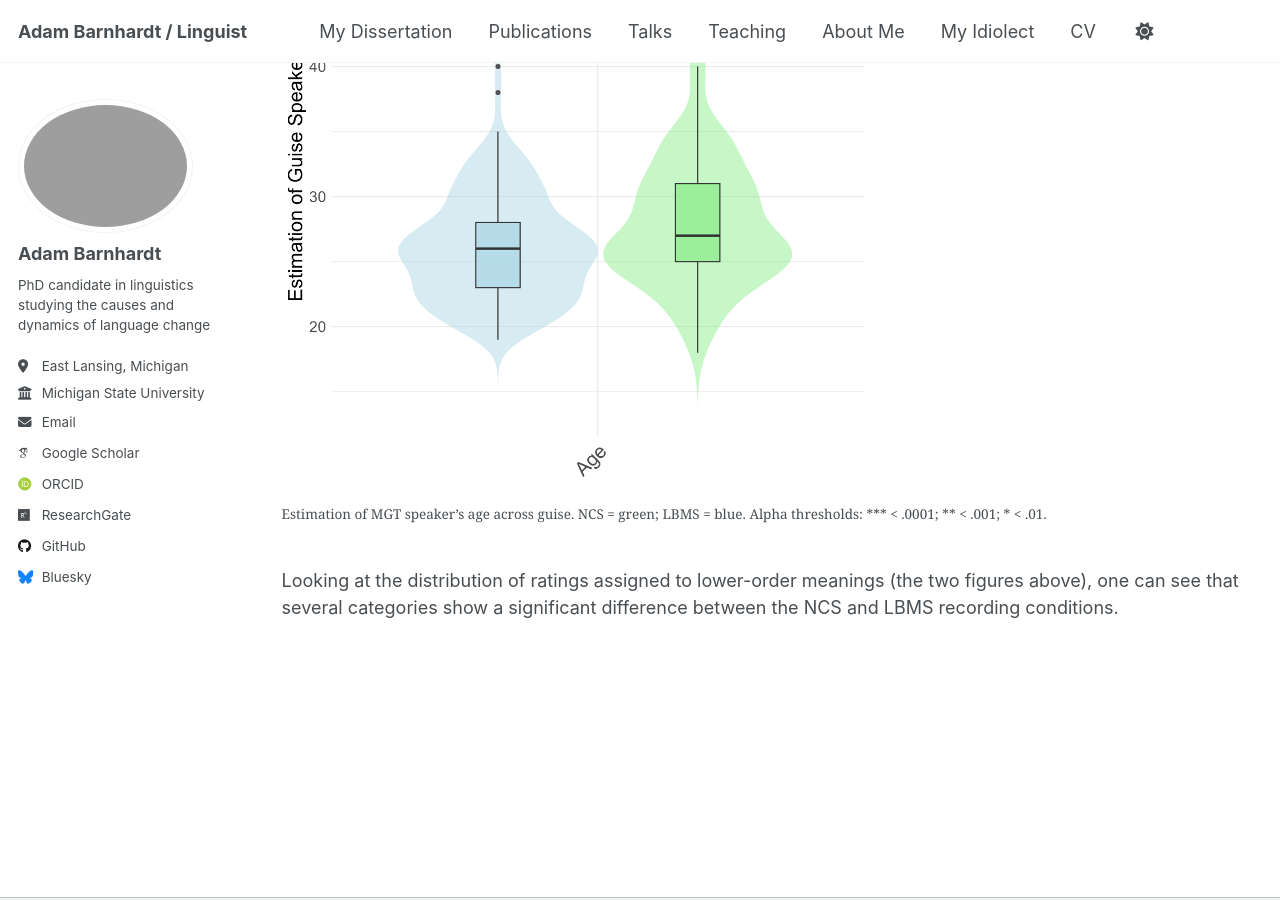
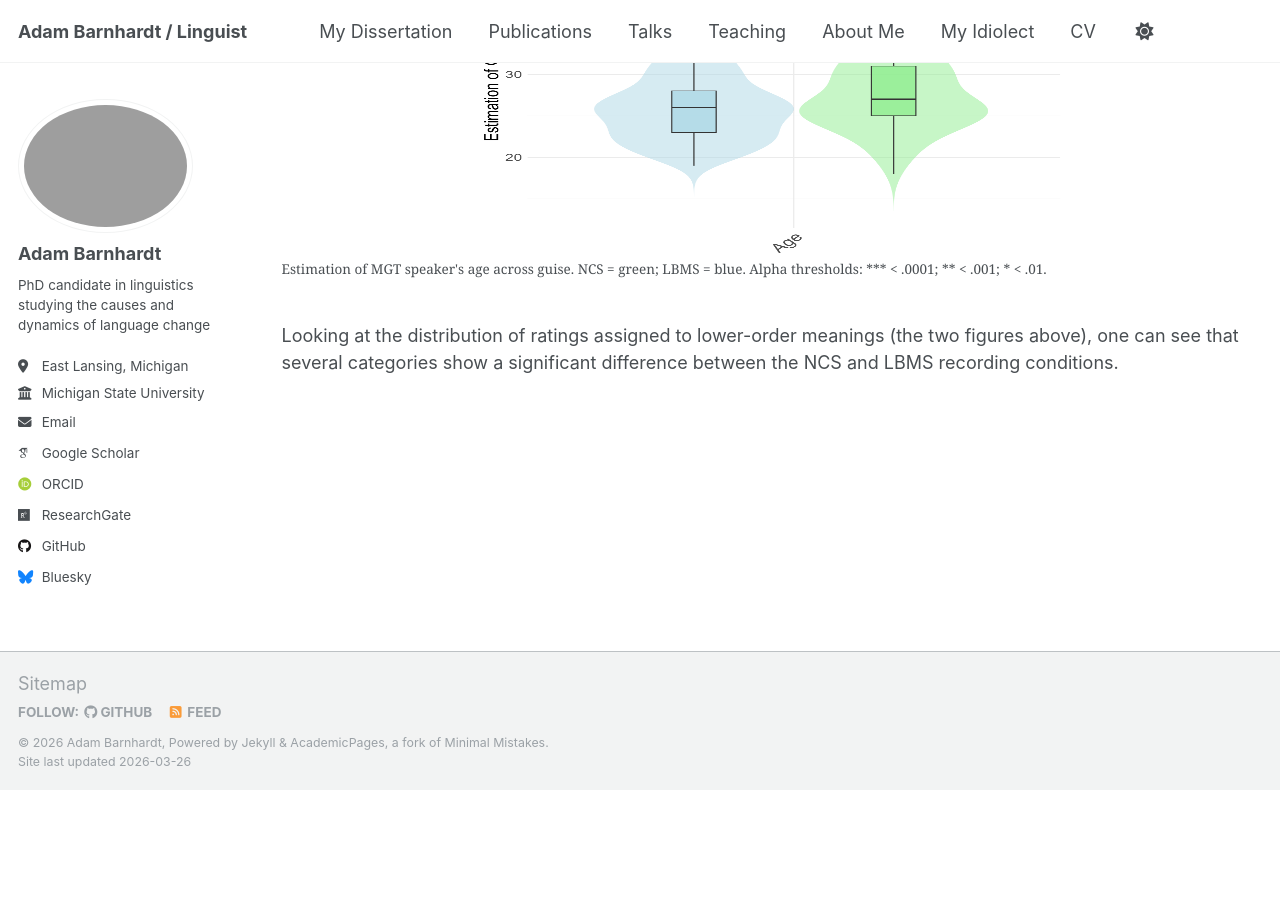
Before and after one commit to adambarnhardt/adambarnhardt.github.io, a Jekyll site: the page built from _pages/dissertation.md, in a window 1280 px wide and 900 px high, scrolled down 5117 px. Built offline with Jekyll 4.4.1, drawn with Linux system fonts in a browser that asks for light colours; some web fonts are replaced; a script that is not in the unit is left out; after the commit the page ends 5907 px from its top, so only the background shows below that.

Commit message:
Improve image display for age estimation figure
Updated image styling for age estimation plot in dissertation.

```diff
--- a/_pages/dissertation.md
+++ b/_pages/dissertation.md
@@ -64,8 +64,9 @@ stone, 2009; Johnstone et al., 2006; Labov, 1972; Silverstein, 2003; Sneller and
 </figure>
 
 <figure>
-  <img src="/images/age_plot.png" alt="Estimation of MGT speaker’s age across guise. NCS = green; LBMS = blue. Alpha thresholds: *** < .0001; ** < .001; * < .01." style="width: 60%;">
-  <figcaption>Estimation of MGT speaker’s age across guise. NCS = green; LBMS = blue. Alpha thresholds: *** < .0001; ** < .001; * < .01.</figcaption>
+  <img src="/images/age_plot.png" alt="Estimation of MGT speaker's age across guise. NCS = green; LBMS = blue. Alpha thresholds: *** < .0001; ** < .001; * < .01."
+    style="max-width: 60%; max-height: 400px; height: auto; display: block; margin: 0 auto;">
+  <figcaption>Estimation of MGT speaker's age across guise. NCS = green; LBMS = blue. Alpha thresholds: *** < .0001; ** < .001; * < .01.</figcaption>
 </figure>
 
 Looking at the distribution of ratings assigned to lower-order meanings (the two figures above), one can see that several categories show a significant difference between the NCS and LBMS recording conditions.
```
